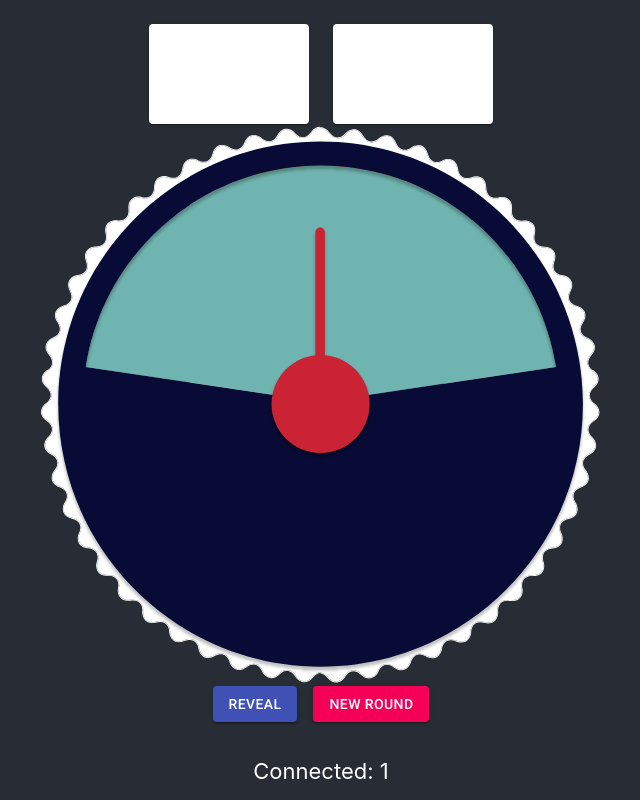
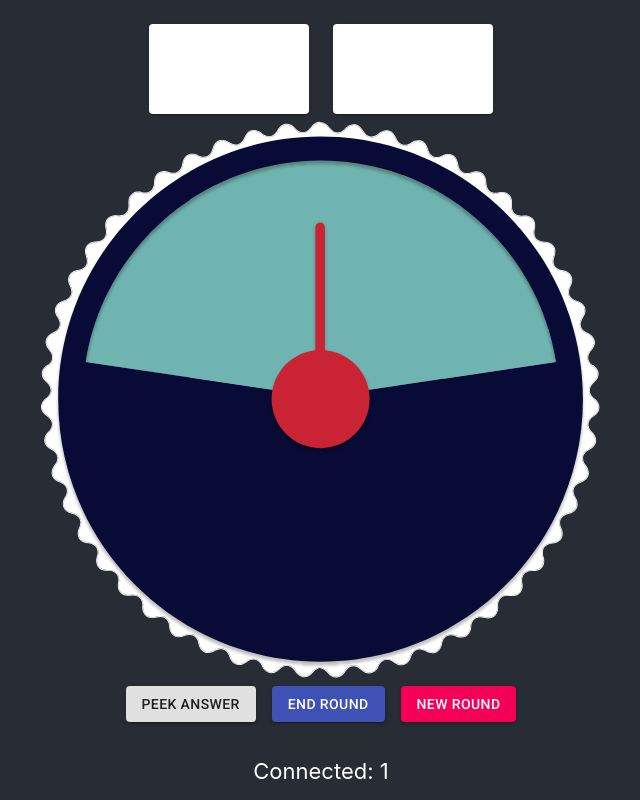
Before and after one commit to heybenchen/wavelength, a React (Create React App) app in the folder client/: page / in a window 1280 px wide. Shown: the whole page, without its empty margins (319-959 px from the left). Built offline with nearby package versions, Linux system fonts and the light colour scheme; no server answers.

Commit message:
Add peek functionality

```diff
--- a/client/src/components/device/Device.tsx
+++ b/client/src/components/device/Device.tsx
@@ -63,6 +63,7 @@ export default function Device({ socket }: DeviceProps) {
   const [dialRotationValue, setDialRotationValue] = React.useState(0);
   const [visorRotationValue, setVisorRotationValue] = React.useState(0);
   const [visorAnimationDuration, setVisorAnimationDuration] = React.useState(2);
+  const [visorOpacity, setVisorOpacity] = React.useState(1);
   const [wordSet, setWordSet] = React.useState([""]);
 
   type GameState = {
@@ -89,8 +90,13 @@ export default function Device({ socket }: DeviceProps) {
     setVisorRotationValue(MAX_VISOR);
   };
 
+  const togglePeekVisor = () => {
+    setVisorOpacity(visorOpacity === 1 ? 0.4 : 1);
+  }
+
   const startNewRound = (score: number, wordSet: string[]) => {
     setWordSet(wordSet);
+    setVisorOpacity(1);
     setVisorRotationValue(0);
     setVisorAnimationDuration(0.6);
     setDialRotationValue(0);
@@ -160,7 +166,8 @@ export default function Device({ socket }: DeviceProps) {
           className={classNames(classes.deviceImg, classes.deviceVisor)}
           style={{
             transform: `rotate(${visorRotationValue}deg)`,
-            transition: `transform ${visorAnimationDuration}s ease`,
+            transition: `transform ${visorAnimationDuration}s ease, opacity 1s ease`,
+            opacity: visorOpacity,
           }}
           src={deviceVisor}
           alt="Device Visor"
@@ -183,8 +190,12 @@ export default function Device({ socket }: DeviceProps) {
         />
       </div>
       <div className={classes.buttonContainer}>
+        <Button variant="contained" onClick={togglePeekVisor}>
+          Peek Answer
+        </Button>
+        <div className={classes.spacer}></div>
         <Button variant="contained" color="primary" onClick={emitReveal}>
-          Reveal
+          End Round
         </Button>
         <div className={classes.spacer}></div>
         <Button variant="contained" color="secondary" onClick={emitNewRound}>
--- a/client/src/components/prompt/Prompt.tsx
+++ b/client/src/components/prompt/Prompt.tsx
@@ -16,7 +16,7 @@ const useStyles = makeStyles({
   },
   card: {
     display: "flex",
-    height: "100px",
+    height: "90px",
     width: "160px",
     justifyContent: "center",
     alignItems: "center",
```
